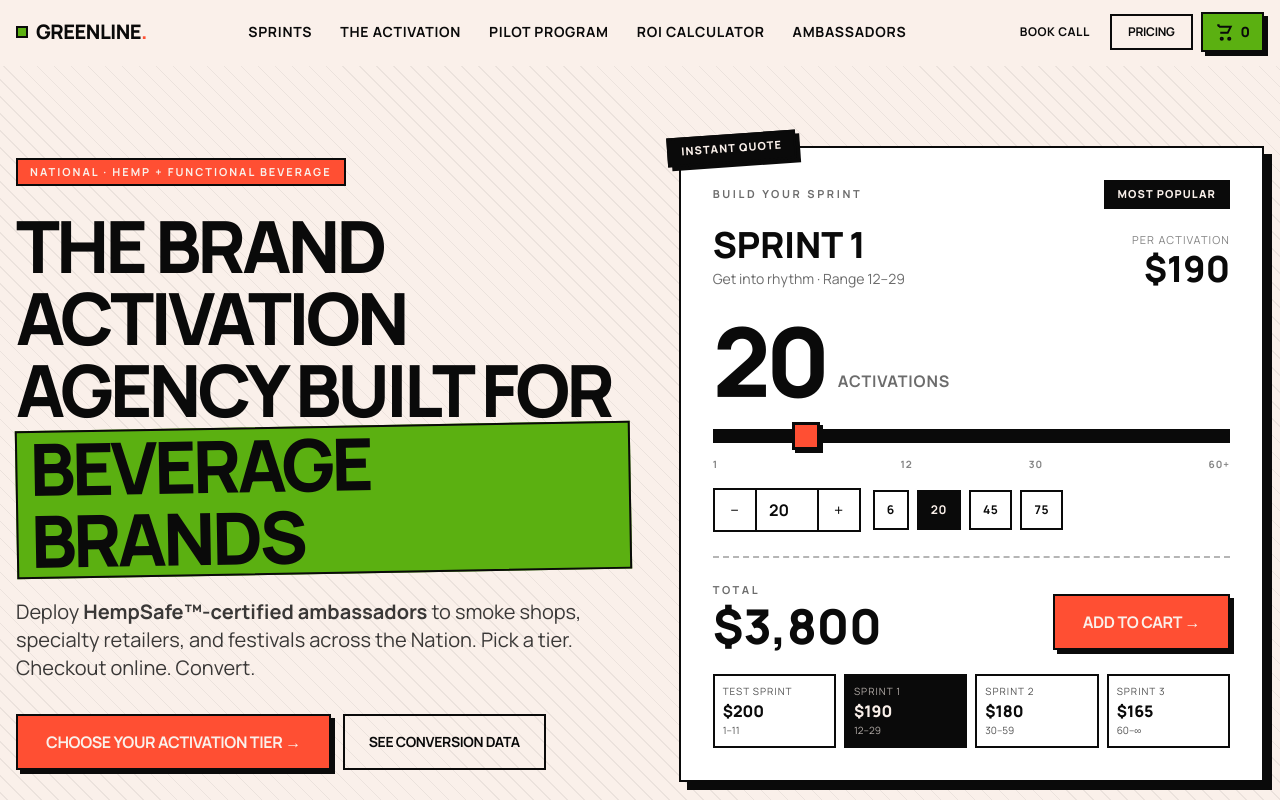
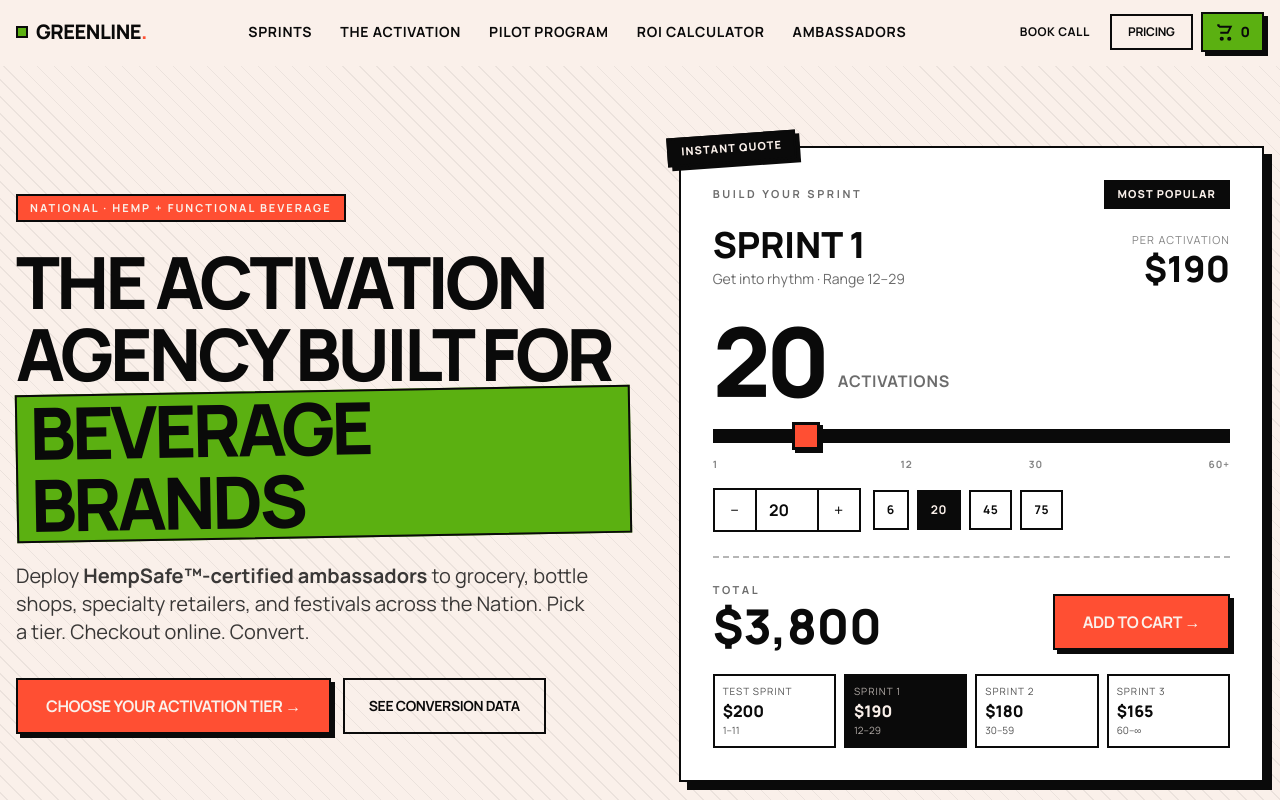
Before and after one commit to hempsafe18/greenline-activations-website, a Next.js app in the folder greenline-website/: page / in a window 1280 px wide. Shown: the top 800 px of the page. Built offline with nearby package versions, Linux system fonts and the light colour scheme; a web font is replaced by a local one.

Commit message:
Update agency name in page.tsx

```diff
--- a/greenline-website/app/page.tsx
+++ b/greenline-website/app/page.tsx
@@ -123,13 +123,13 @@ export default function HomePage() {
             <div>
               <span className="tag-street">National · Hemp + Functional Beverage</span>
               <h1 className="mt-6 font-display font-black uppercase leading-[0.88] tracking-tighter text-ink text-[40px] sm:text-5xl lg:text-[72px]">
-                The Brand Activation Agency Built for{" "}
+                The Activation Agency Built for{" "}
                 <span className="bg-canopy border-2 border-ink inline-block px-3 -rotate-1">
                   Beverage Brands
                 </span>
               </h1>
               <p className="mt-6 max-w-xl text-lg md:text-xl leading-relaxed text-ink/80">
-                Deploy <span className="font-display font-bold">HempSafe™-certified ambassadors</span> to smoke shops,
+                Deploy <span className="font-display font-bold">HempSafe™-certified ambassadors</span> to grocery, bottle shops,
                 specialty retailers, and festivals across the Nation. Pick a tier. Checkout online. Convert.
               </p>
               <div className="mt-8 flex flex-wrap gap-3">
```
